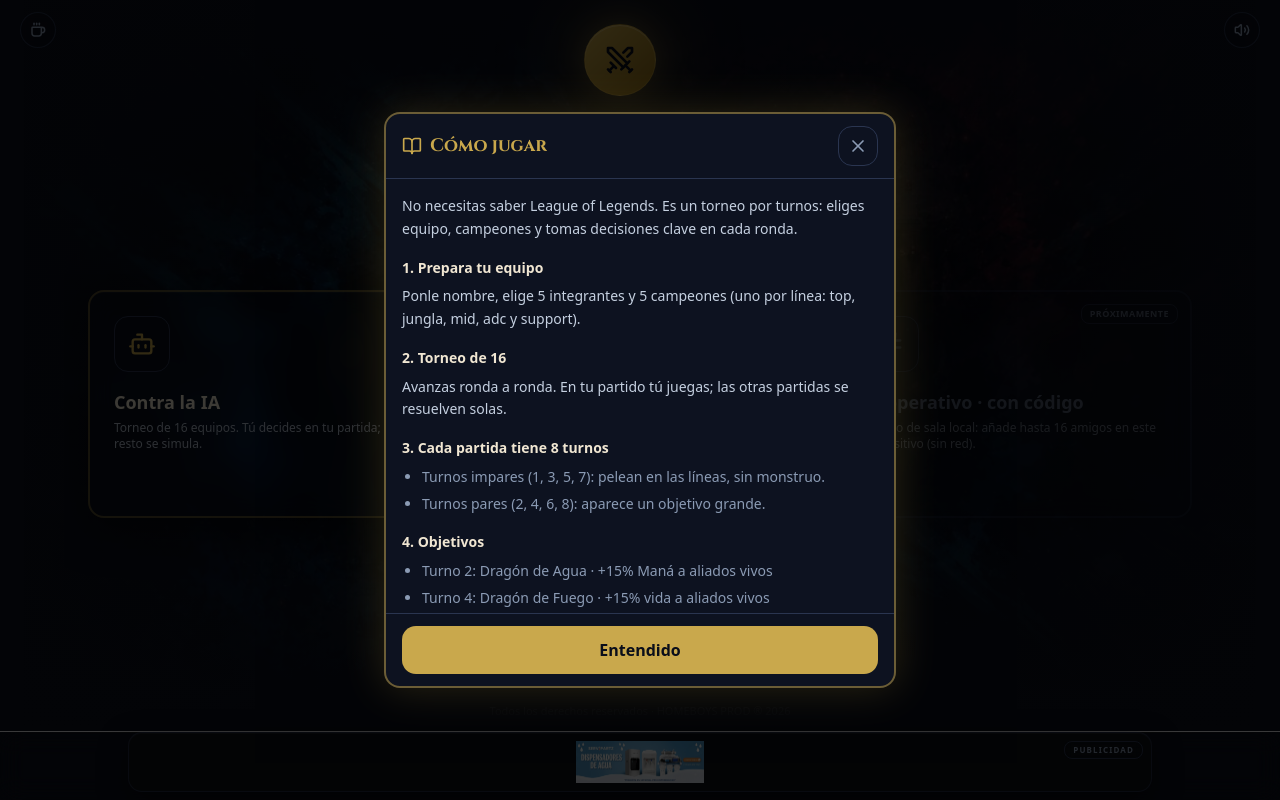
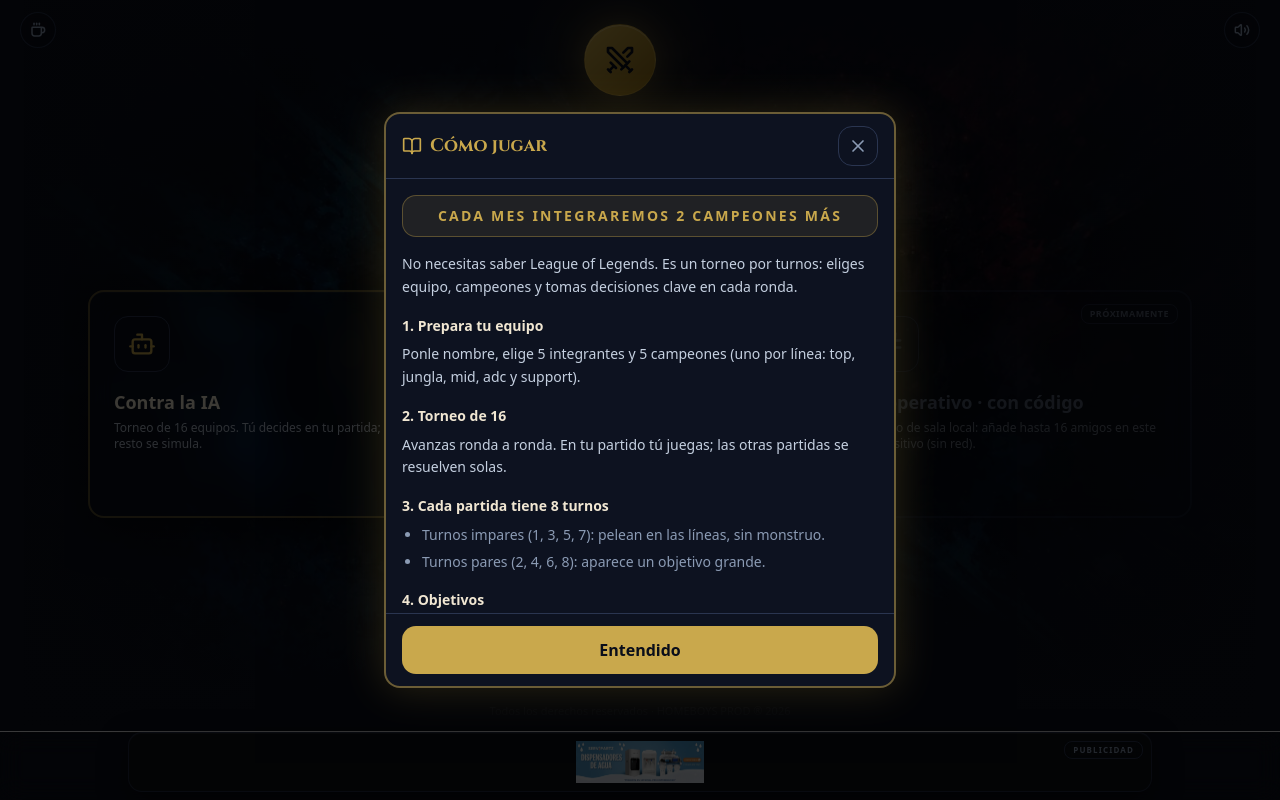
Before and after one commit to WeroMilk/ligadeduelo, a React (Vite) app: page / in a window 1280 px wide. Both pictures are taken after a click on the button "Reglas". Built offline with nearby package versions, Linux system fonts and the light colour scheme.

Commit message:
Add monthly champion rollout slogan to the rules modal.
Highlight that two new champions join the roster each month at the top of how-to-play.

```diff
--- a/src/pages/ModeSelect.tsx
+++ b/src/pages/ModeSelect.tsx
@@ -69,6 +69,10 @@ function RulesModal({ onClose }: { onClose: () => void }) {
         </div>
 
         <div className="min-h-0 flex-1 overflow-y-auto overscroll-contain px-4 py-4 space-y-4 text-sm leading-relaxed text-[#C5D0E0]">
+          <p className="rounded-xl border border-[#C9A84C]/35 bg-[#C9A84C]/10 px-3 py-2.5 text-center text-xs font-bold uppercase tracking-[0.12em] text-[#C9A84C] md:text-sm md:tracking-[0.16em]">
+            Cada mes integraremos 2 campeones más
+          </p>
+
           <p>
             No necesitas saber League of Legends. Es un torneo por turnos: eliges equipo,
             campeones y tomas decisiones clave en cada ronda.
```
